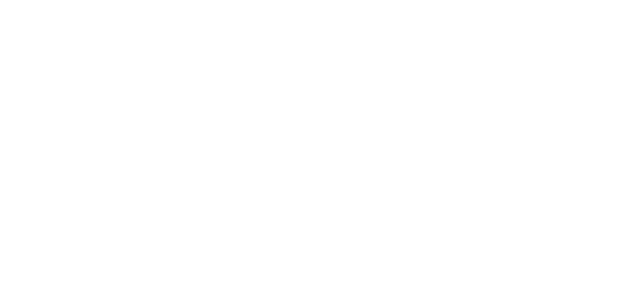
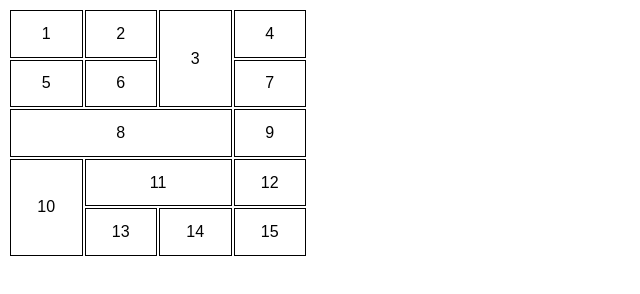
Before and after one commit to francisco-jose-vieira/html-css, a plain HTML site: page desafios/d013/index.html in a window 1280 px wide. Shown: the whole page, without its empty margins (0-640 px from the left). Drawn offline with Linux system fonts and the light colour scheme.

Commit message:
Tabela do d013

```diff
--- a/desafios/d013/index.html
+++ b/desafios/d013/index.html
@@ -5,10 +5,49 @@
     <meta http-equiv="X-UA-Compatible" content="IE=edge">
     <meta name="viewport" content="width=device-width, initial-scale=1.0">
     <title>Tabela</title>
+    <style>
+        body {
+            font-family: Arial, Helvetica, sans-serif;
+        }
+
+        table {
+            width: 300px;
+            height: 250px;
+        }
+
+        td {
+            border: 1px solid black;
+            text-align: center;
+        }
+    </style>
 </head>
 <body>
     <table>
-
+        <tr>
+            <td>1</td>
+            <td>2</td>
+            <td rowspan="2">3</td>
+            <td>4</td>
+        </tr>
+        <tr>
+            <td>5</td>
+            <td>6</td>
+            <td>7</td>
+        </tr>
+        <tr>
+            <td colspan="3">8</td>
+            <td>9</td>
+        </tr>
+        <tr>
+            <td rowspan="2">10</td>
+            <td colspan="2">11</td>
+            <td>12</td>
+        </tr>
+        <tr>
+            <td>13</td>
+            <td>14</td>
+            <td>15</td>
+        </tr>
     </table>
 </body>
 </html>
```
